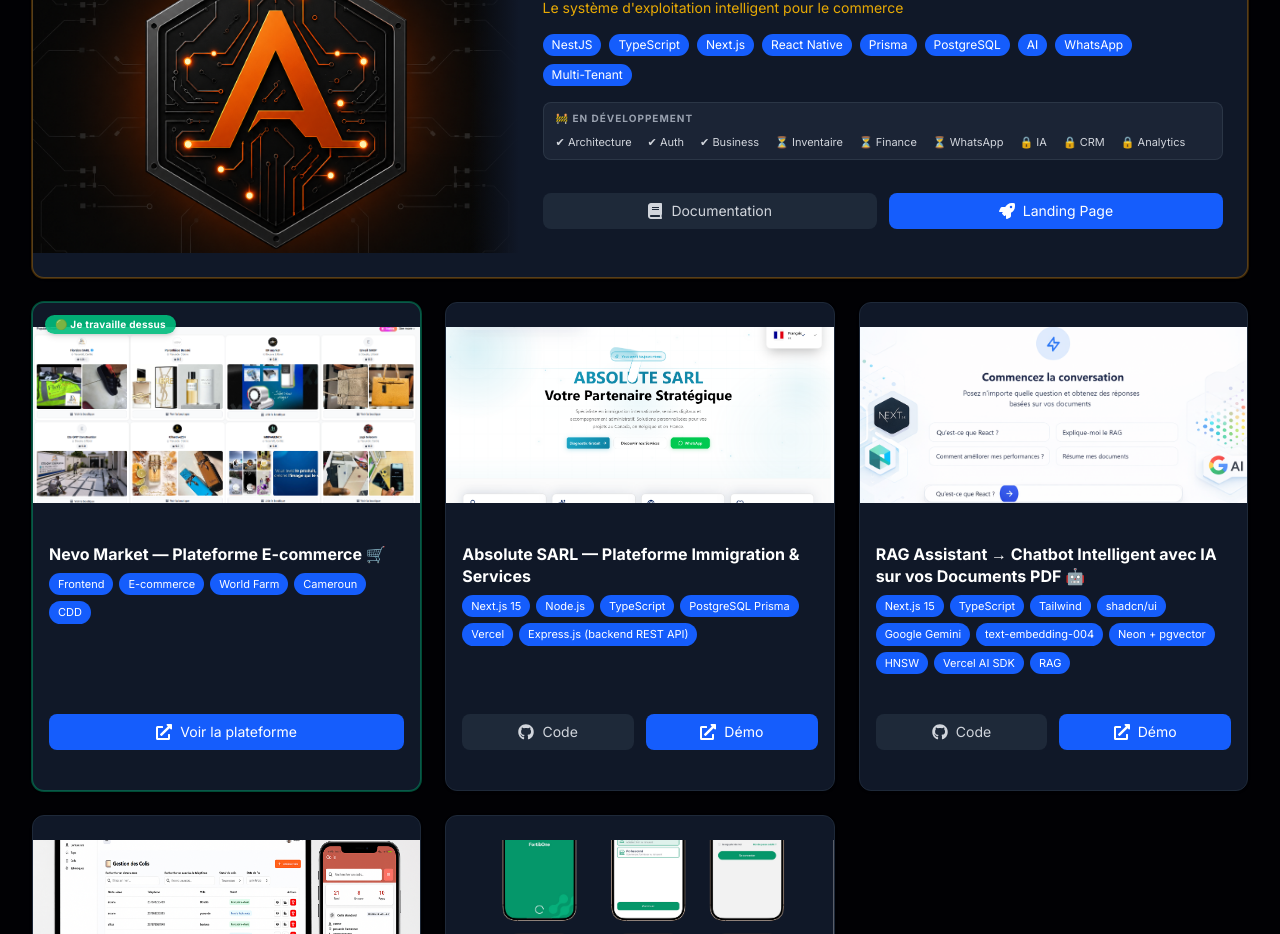
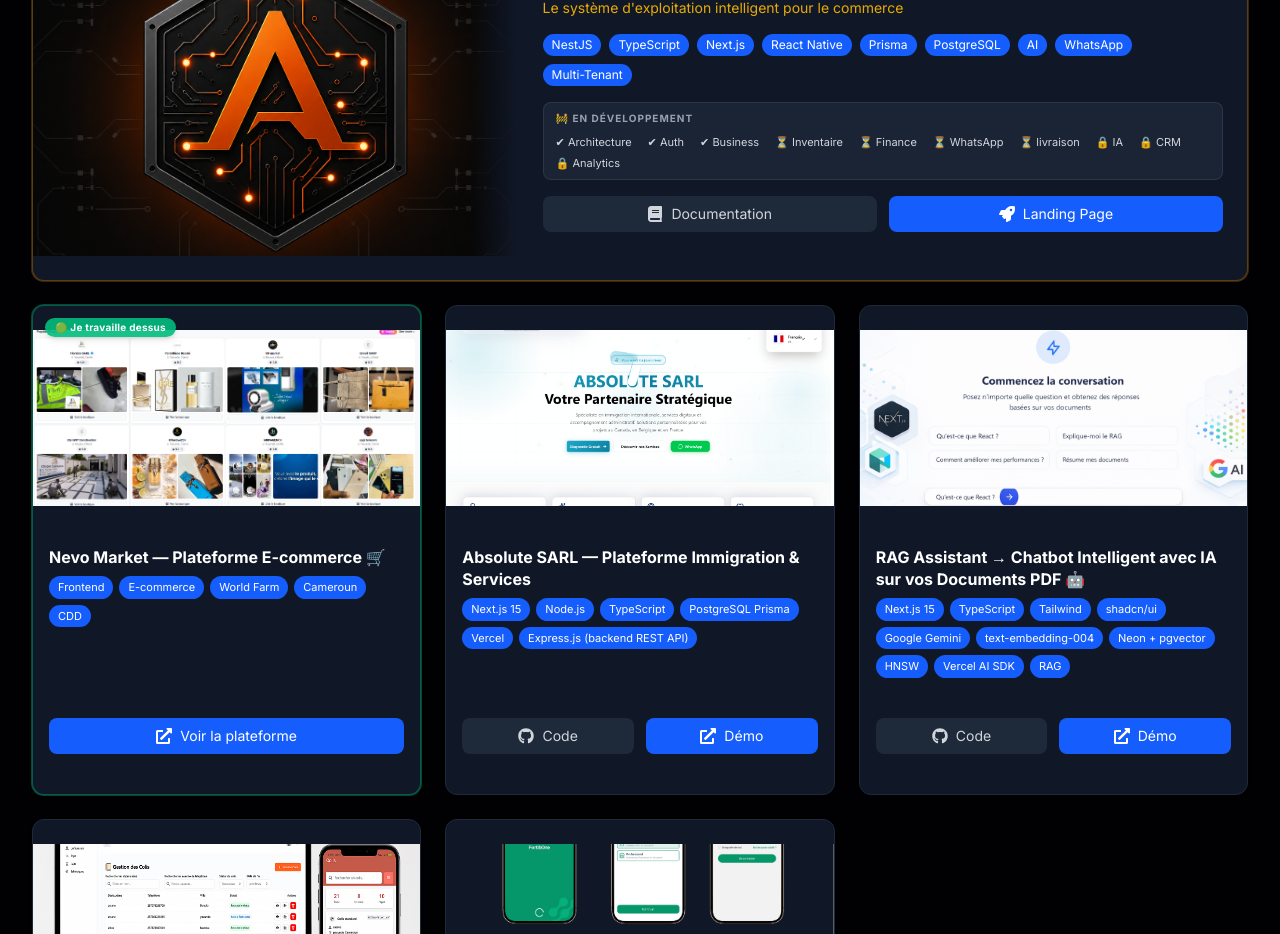
Before and after one commit to alibia-phanuel/phanuel-arsnene-dev, a Next.js app in the folder my-app/: page / in a window 1280 px wide. Shown: the part 3820-4754 px from the top of the page. Built offline with nearby package versions, Linux system fonts and the light colour scheme.

Commit message:
add new module

```diff
--- a/my-app/components/Projets.tsx
+++ b/my-app/components/Projets.tsx
@@ -335,6 +335,7 @@
       { icon: "progress", label: "Inventaire" },
       { icon: "progress", label: "Finance" },
       { icon: "progress", label: "WhatsApp" },
+      { icon: "progress", label: "livraison" },
       { icon: "locked", label: "IA" },
       { icon: "locked", label: "CRM" },
       { icon: "locked", label: "Analytics" },
```
